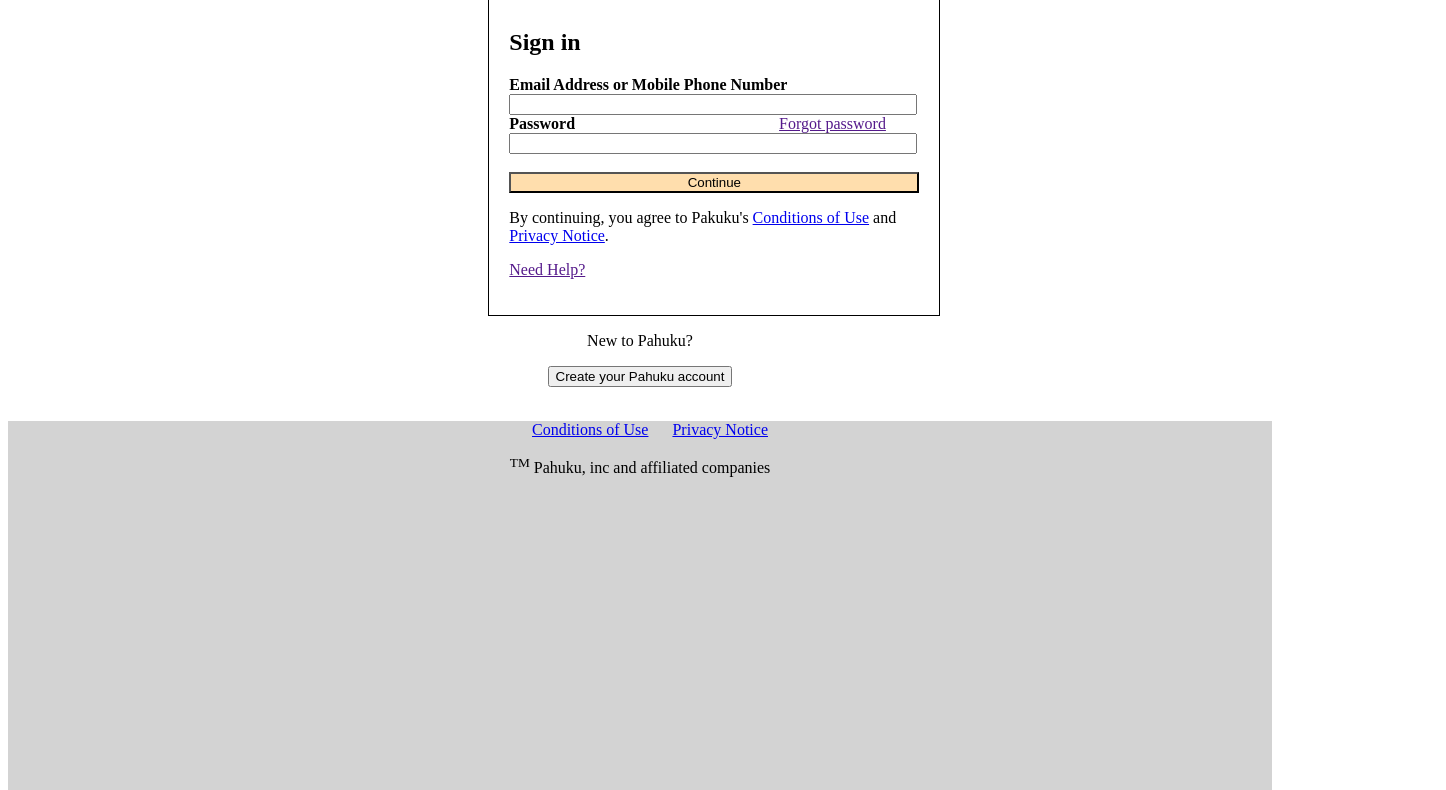
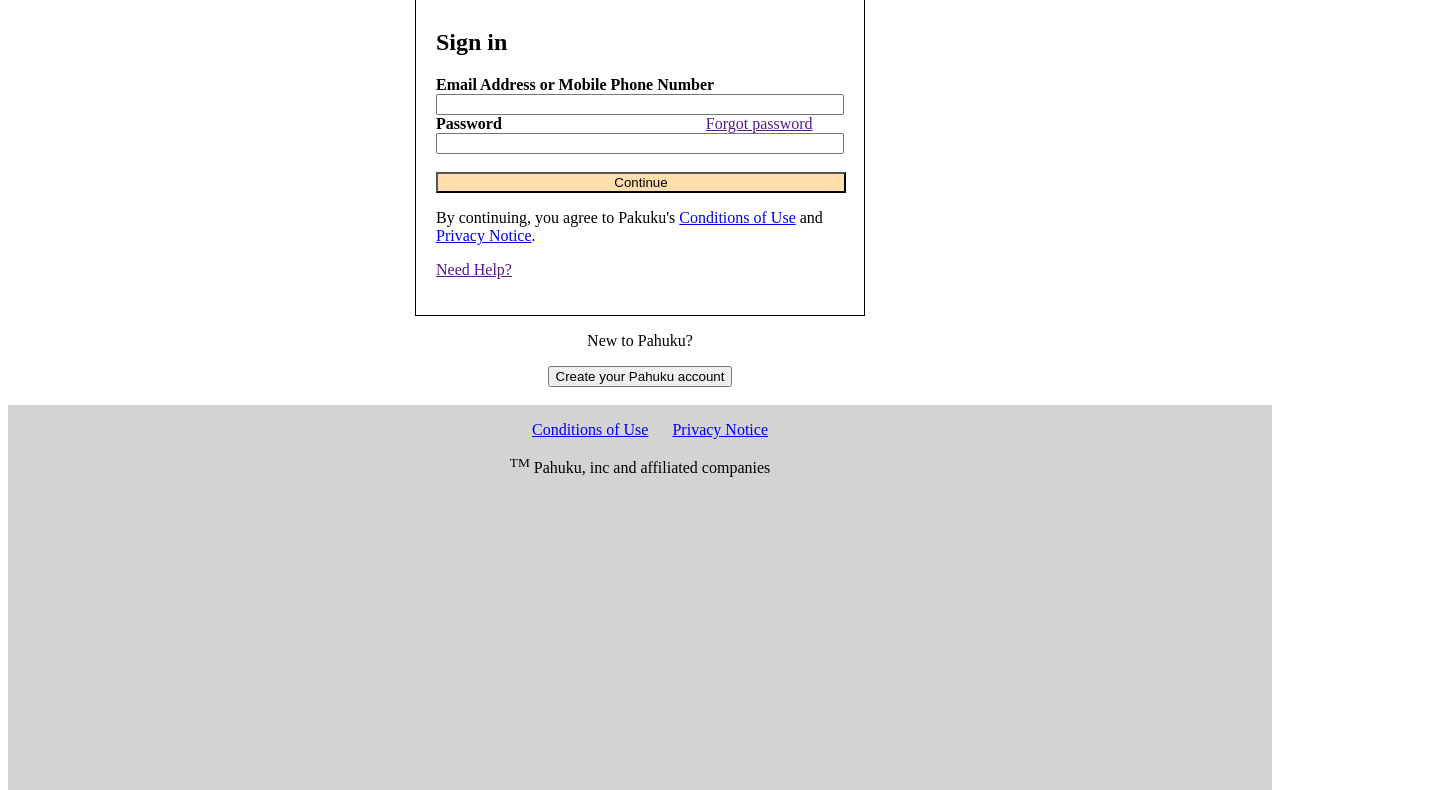
Before and after one commit to tpilototaps/Amazon-Mockup, a plain HTML site: page index.html in a window 1280 px wide. Shown: the part 128-918 px from the top of the page, 1446 px wide, since content can reach past the window. Drawn offline with Linux system fonts and the light colour scheme.

Commit message:
address centering

```diff
--- a/styles.css
+++ b/styles.css
@@ -1,13 +1,24 @@
 .logo{
     text-align: center;
 }
+
+body {
+    display: flex;
+    flex-direction: column;
+}
+
 article{
     display: inline-block;
     border: 1px solid;
     padding: 20px;
-    margin-left:38%;
-    margin-right: 40%;
+    margin: auto; /* applying auto margin automatically centers the child element article relative to the flex parent body */
+    min-width: 408px;
+    max-width: 408px;
+    /* margin-left:38%;
+    margin-right: 40%; */
+
 }
+
 .new {
     text-align: center;
 }
```
